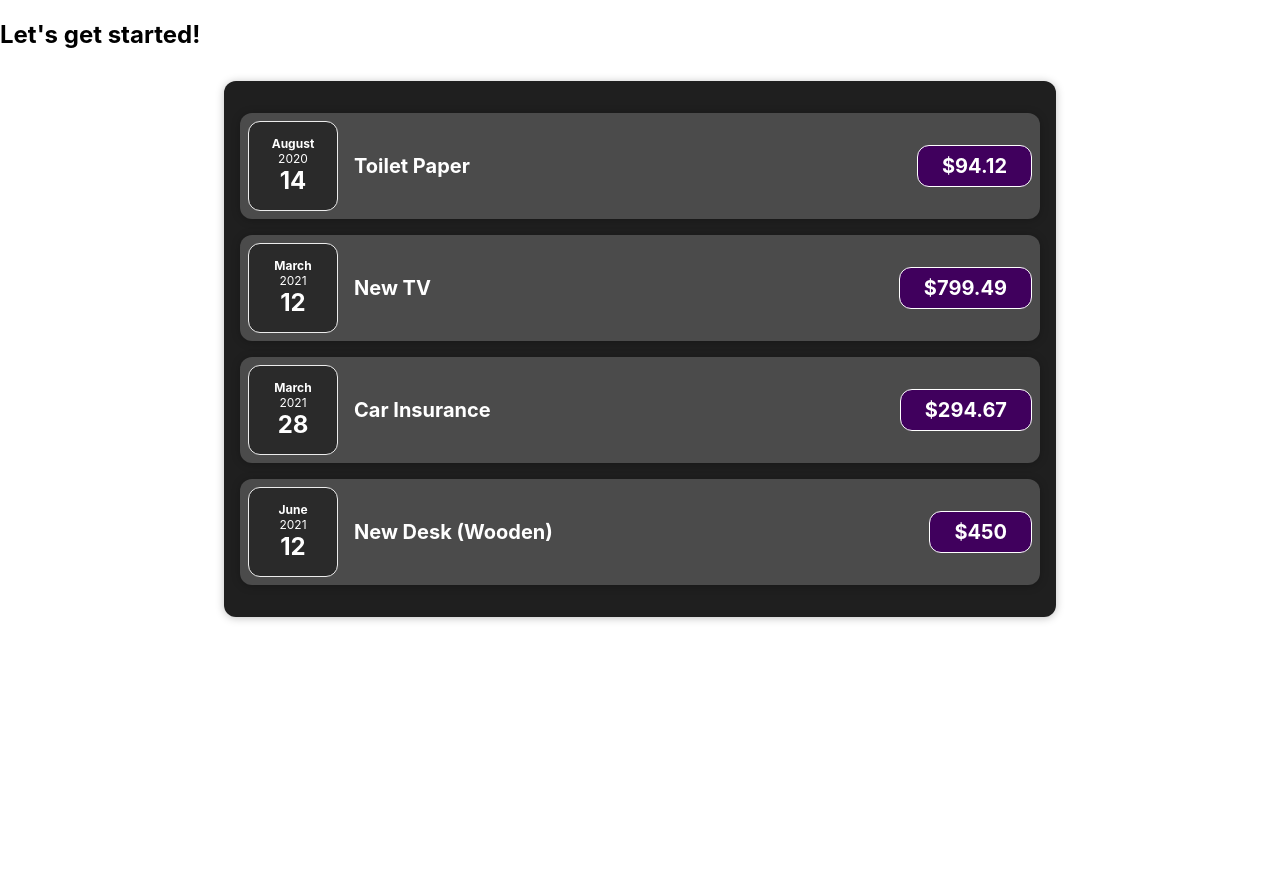
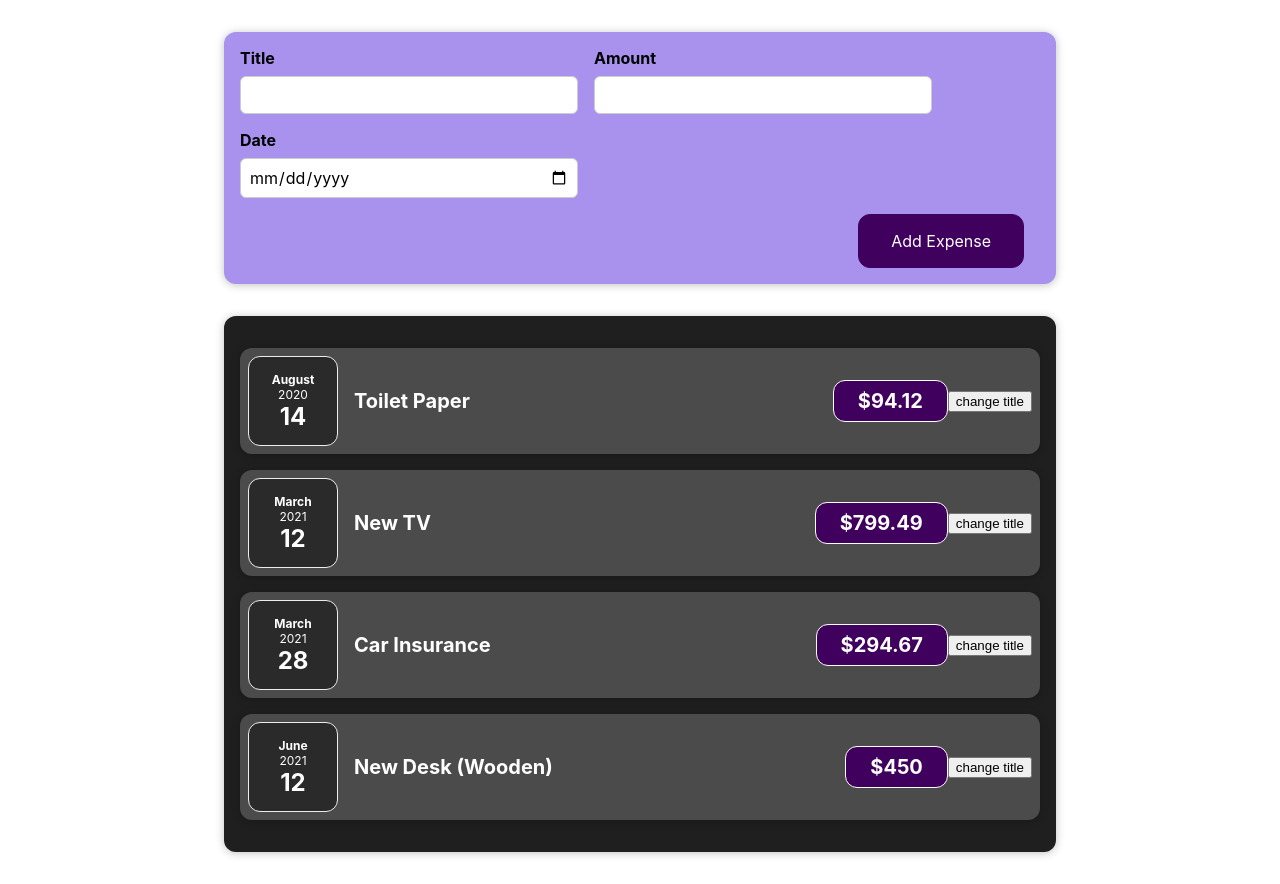
Before and after one commit to luuductrung1234/ReactBeginner, a React (Create React App) app in the folder react-complete-guide/: page / in a window 1280 px wide. Before the commit the page ends 800 px from the top, so only its background shows below. Built offline with nearby package versions, Linux system fonts and the light colour scheme.

Commit message:
refactor & add NewExpense

```diff
--- a/react-complete-guide/src/App.js
+++ b/react-complete-guide/src/App.js
@@ -1,5 +1,6 @@
 import "./App.css";
-import Expenses from "./components/expense/Expenses";
+import Expenses from "./components/Expense/Expenses";
+import NewExpense from "./components/NewExpense/NewExpense";
 
 const App = () => {
   const expenses = [
@@ -24,9 +25,13 @@
     },
   ];
 
+  const newExpenseHandler = (newExpense) => {
+    console.log("App", newExpense);
+  };
+
   return (
     <div>
-      <h2>Let's get started!</h2>
+      <NewExpense onNewExpense={newExpenseHandler} />
       <Expenses expenses={expenses} />
     </div>
   );
--- /dev/null
+++ b/react-complete-guide/src/components/NewExpense/ExpenseForm.css
@@ -0,0 +1,26 @@
+.new-expense__controls {
+  display: flex;
+  flex-wrap: wrap;
+  gap: 1rem;
+  margin-bottom: 1rem;
+  text-align: left;
+}
+
+.new-expense__control label {
+  font-weight: bold;
+  margin-bottom: 0.5rem;
+  display: block;
+}
+
+.new-expense__control input {
+  font: inherit;
+  padding: 0.5rem;
+  border-radius: 6px;
+  border: 1px solid #ccc;
+  width: 20rem;
+  max-width: 100%;
+}
+
+.new-expense__actions {
+  text-align: right;
+}
--- /dev/null
+++ b/react-complete-guide/src/components/NewExpense/ExpenseForm.js
@@ -0,0 +1,92 @@
+import { useState } from "react";
+import "./ExpenseForm.css";
+
+const ExpenseForm = (props) => {
+  const [title, setTitle] = useState("");
+  const [amount, setAmount] = useState("");
+  const [date, setDate] = useState("");
+  // const [expense, setExpense] = useState({
+  //   title: "",
+  //   amount: "",
+  //   date: "",
+  // });
+
+  const titleChangeHandler = (event) => {
+    setTitle(event.target.value);
+    // setExpense((currentState) => {
+    //   return {
+    //     ...currentState,
+    //     title: event.target.value,
+    //   };
+    // });
+  };
+
+  const amountChangeHandler = (event) => {
+    setAmount(event.target.value);
+    // setExpense((currentState) => {
+    //   return {
+    //     ...currentState,
+    //     amount: event.target.value,
+    //   };
+    // });
+  };
+
+  const dateChangeHandler = (event) => {
+    setDate(event.target.value);
+    // setExpense((currentState) => {
+    //   return {
+    //     ...currentState,
+    //     date: event.target.value,
+    //   };
+    // });
+  };
+
+  const submitHandler = (event) => {
+    event.preventDefault();
+    const expenseData = {
+      title: title,
+      amount: amount,
+      date: new Date(date),
+    };
+    if (props.onSave !== undefined) props.onSave(expenseData);
+    setTitle("");
+    setAmount("");
+    setDate("");
+  };
+
+  return (
+    <form onSubmit={submitHandler}>
+      <div className="new-expense__controls">
+        <div className="new-expense__control">
+          <label>Title</label>
+          <input type="text" value={title} onChange={titleChangeHandler} />
+        </div>
+        <div className="new-expense__control">
+          <label>Amount</label>
+          <input
+            type="number"
+            min="0.01"
+            step="0.01"
+            value={amount}
+            onChange={amountChangeHandler}
+          />
+        </div>
+        <div className="new-expense__control">
+          <label>Date</label>
+          <input
+            type="date"
+            min="2020-01-01"
+            max="2022-12-31"
+            value={date}
+            onChange={dateChangeHandler}
+          />
+        </div>
+      </div>
+      <div className="new-expense__actions">
+        <button type="submit">Add Expense</button>
+      </div>
+    </form>
+  );
+};
+
+export default ExpenseForm;
--- /dev/null
+++ b/react-complete-guide/src/components/NewExpense/NewExpense.css
@@ -0,0 +1,38 @@
+.new-expense {
+  background-color: #a892ee;
+  padding: 1rem;
+  margin: 2rem auto;
+  width: 50rem;
+  max-width: 95%;
+  border-radius: 12px;
+  text-align: center;
+  box-shadow: 0 1px 8px rgba(0, 0, 0, 0.25);
+}
+
+.new-expense button {
+  font: inherit;
+  cursor: pointer;
+  padding: 1rem 2rem;
+  border: 1px solid #40005d;
+  background-color: #40005d;
+  color: white;
+  border-radius: 12px;
+  margin-right: 1rem;
+}
+
+.new-expense button:hover,
+.new-expense button:active {
+  background-color: #510674;
+  border-color: #510674;
+}
+
+.new-expense button.alternative {
+  color: #220131;
+  border-color: transparent;
+  background-color: transparent;
+}
+
+.new-expense button.alternative:hover,
+.new-expense button.alternative:active {
+  background-color: #ddb3f8;
+}
--- /dev/null
+++ b/react-complete-guide/src/components/NewExpense/NewExpense.js
@@ -0,0 +1,20 @@
+import ExpenseForm from "./ExpenseForm";
+import "./NewExpense.css";
+
+const NewExpense = (props) => {
+  const saveExpenseDataHandler = (expenseToSave) => {
+    const newExpense = {
+      ...expenseToSave,
+      id: Math.random().toString(),
+    };
+    if (props.onNewExpense !== undefined) props.onNewExpense(newExpense);
+  };
+
+  return (
+    <div className="new-expense">
+      <ExpenseForm onSave={saveExpenseDataHandler} />
+    </div>
+  );
+};
+
+export default NewExpense;
--- a/react-complete-guide/src/components/expense/ExpenseItem.js
+++ b/react-complete-guide/src/components/expense/ExpenseItem.js
@@ -1,15 +1,23 @@
-import Card from "../shared/Card";
+import { useState } from "react";
+import Card from "../../shared/Card";
 import ExpenseDate from "./ExpenseDate";
 import "./ExpenseItem.css";
 
 const ExpenseItem = (props) => {
+  const [title, setTitle] = useState(props.title);
+
+  const clickHandler = () => {
+    setTitle("Updated!");
+  };
+
   return (
     <Card className="expense-item">
       <ExpenseDate date={props.date} />
       <div className="expense-item__description">
-        <h2>{props.title}</h2>
+        <h2>{title}</h2>
         <div className="expense-item__price">${props.amount}</div>
       </div>
+      <button onClick={clickHandler}>change title</button>
     </Card>
   );
 };
--- a/react-complete-guide/src/components/expense/Expenses.js
+++ b/react-complete-guide/src/components/expense/Expenses.js
@@ -1,5 +1,5 @@
 import "./Expenses.css";
-import Card from "../shared/Card";
+import Card from "../../shared/Card";
 import ExpenseItem from "./ExpenseItem";
 
 const Expenses = (props) => {
```
Also changed, not shown: react-complete-guide/src/shared/Card.css (renamed from react-complete-guide/src/components/shared/Card.css), react-complete-guide/src/shared/Card.js (renamed from react-complete-guide/src/components/shared/Card.js).
